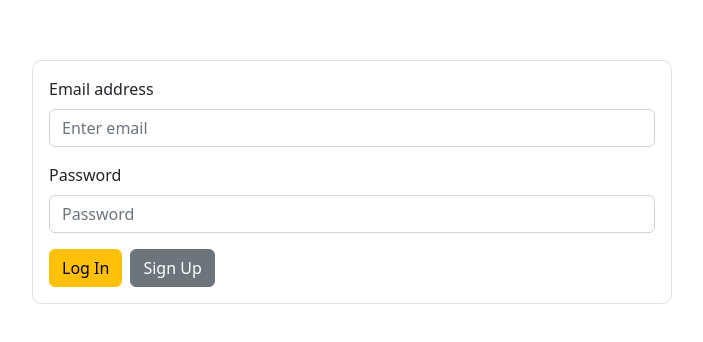
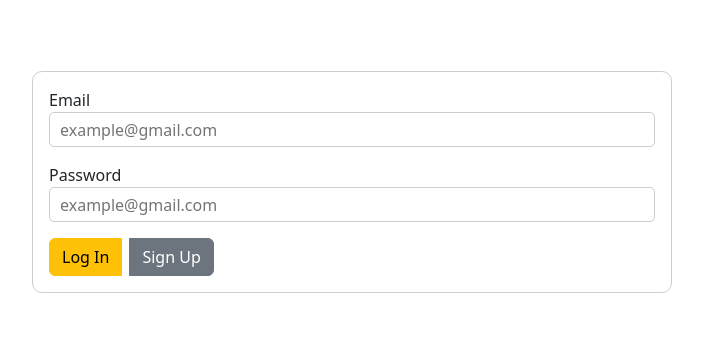
Before and after one commit to GreRin/react-pet, a React (Create React App) app: page / in a window 1280 px wide. Shown: the part 218-560 px from the top of the page, without its empty margins (288-991 px from the left). Built offline with nearby package versions, Linux system fonts and the light colour scheme.

Commit message:
feat: added formik

```diff
--- a/package.json
+++ b/package.json
@@ -25,6 +25,7 @@
     "@types/react-dom": "^18.0.6",
     "bootstrap": "^5.2.2",
     "file-saver": "^2.0.5",
+    "formik": "^2.2.9",
     "http-proxy-middleware": "^2.0.6",
     "moment": "^2.29.4",
     "node-sass": "^7.0.3",
@@ -41,7 +42,8 @@
     "stylelint-scss": "^4.3.0",
     "typescript": "^4.8.4",
     "use-deep-compare-effect": "^1.8.1",
-    "web-vitals": "^2.1.4"
+    "web-vitals": "^2.1.4",
+    "yup": "^0.32.11"
   },
   "devDependencies": {
     "@types/file-saver": "^2.0.5",
--- a/src/App.tsx
+++ b/src/App.tsx
@@ -15,7 +15,7 @@ const App = (): any => {
   const routes = useRoutes(isAuthenticated);
 
   useEffect(() => {
-    if (statusData === 200) {
+    if (statusData === 200 || statusData === 201) {
       toast.success(messageData, { position: 'bottom-right' });
     } else {
       toast.error(messageData, { position: 'bottom-right' });
--- a/src/components/auth-form/AuthPage.scss
+++ b/src/components/auth-form/AuthPage.scss
@@ -1,4 +1,22 @@
-.border {
-  border: 1px solid #ccc;
+@import '../../styles/colors';
+
+.auth-form {
+  border: 1px solid $gray-cc;
   border-radius: 10px;
+
+  .form-group {
+    display: flex;
+    flex-direction: column;
+
+    .input {
+      border: 1px solid $gray-cc;
+      border-radius: 5px;
+      height: 35px;
+      padding-left: 10px;
+    }
+
+    .notification {
+      color: $red-10;
+    }
+  }
 }
--- a/src/components/auth-form/AuthPage.tsx
+++ b/src/components/auth-form/AuthPage.tsx
@@ -1,14 +1,17 @@
-import React, { useContext, useEffect, useRef, useState } from 'react';
-import { Button, Form } from 'react-bootstrap';
+import React, { useContext, useEffect, useState } from 'react';
+import { Button } from 'react-bootstrap';
 import './AuthPage.scss';
 import { useHttp } from '../../hooks/http.hook';
 import { useNavigate } from 'react-router-dom';
 import { AuthContext } from '../../context/AuthContext';
 import { toast } from 'react-toastify';
+import { Formik, Field, Form, FormikHelpers } from 'formik';
+import { IAuth } from './interface';
+import * as Yup from 'yup';
 
 export const AuthPage = (): any => {
   const { loading, customError, request, clearError } = useHttp();
-  const [form, setForm] = useState({
+  const [form, setForm] = useState<IAuth>({
     email: '',
     password: '',
   });
@@ -26,13 +29,11 @@ export const AuthPage = (): any => {
     toast(result.message);
   }, [result, auth]);
 
-  const formHandler = (event: any): void => {
-    setForm({ ...form, [event.target.name]: event.target.value });
-  };
-
-  const registerHandler = async (): Promise<void> => {
+  const registerHandler = async (props: any): Promise<any> => {
+    setForm(props.values);
     try {
-      const data = await request('/api/signup', 'POST', { ...form });
+      const data = await request('/api/signup', 'POST', props.values);
+      console.log(data);
       if (data) {
         auth.login(data.token, data.userId, data.message, data.status);
         auth.isAuthenticated = true;
@@ -65,26 +66,62 @@ export const AuthPage = (): any => {
     }
   };
 
+  const AuthSchema = Yup.object().shape({
+    email: Yup.string().email('Invalid email').required('Required'),
+    password: Yup.string().min(10, 'Too Short!').max(50, 'Too Long!').required('Required'),
+  });
+
   return (
     <div className="d-flex align-items-center h-100">
       <div className="col-6 offset-3">
-        <Form className="border p-3">
-          <Form.Group className="mb-3" controlId="formBasicEmail">
-            <Form.Label>Email address</Form.Label>
-            <Form.Control name="email" type="email" placeholder="Enter email" onChange={formHandler} />
-          </Form.Group>
-
-          <Form.Group className="mb-3" controlId="formBasicPassword">
-            <Form.Label>Password</Form.Label>
-            <Form.Control name="password" type="password" placeholder="Password" onChange={formHandler} />
-          </Form.Group>
-          <Button className="me-2" variant="warning" type="submit" onClick={loginHandler} disabled={loading}>
-            Log In
-          </Button>
-          <Button variant="secondary" type="submit" onClick={registerHandler} disabled={loading}>
-            Sign Up
-          </Button>
-        </Form>
+        <Formik
+          initialValues={{
+            email: '',
+            password: '',
+          }}
+          validationSchema={AuthSchema}
+          onSubmit={(values: IAuth, { setSubmitting }: FormikHelpers<IAuth>) => {
+            console.log(values);
+            setForm(values);
+            loginHandler();
+            setSubmitting(false);
+          }}
+        >
+          {(props) => (
+            <Form>
+              <div className="auth-form flex-column p-3">
+                <div className="form-group">
+                  <label htmlFor="email">Email</label>
+                  <Field className="input" id="email" name="email" placeholder="example@gmail.com" type="email" />
+                  {props.errors.email && props.touched.email ? (
+                    <div className="notification">{props.errors.email}</div>
+                  ) : null}
+                </div>
+                <div className="form-group mt-3">
+                  <label htmlFor="password">Password</label>
+                  <Field
+                    className="input"
+                    id="password"
+                    name="password"
+                    placeholder="example@gmail.com"
+                    type="password"
+                  />
+                  {props.errors.password && props.touched.password ? (
+                    <div className="notification">{props.errors.password}</div>
+                  ) : null}
+                </div>
+                <div className="btn-group mt-3">
+                  <Button className="me-2" variant="warning" type="submit" disabled={loading}>
+                    Log In
+                  </Button>
+                  <Button variant="secondary" type="button" onClick={() => registerHandler(props)} disabled={loading}>
+                    Sign Up
+                  </Button>
+                </div>
+              </div>
+            </Form>
+          )}
+        </Formik>
       </div>
     </div>
   );
--- /dev/null
+++ b/src/components/auth-form/interface.tsx
@@ -0,0 +1,4 @@
+export interface IAuth {
+  email: string;
+  password: string;
+}
```
Also changed, not shown: 1 other file (tests, documents, lock files or other folders).
